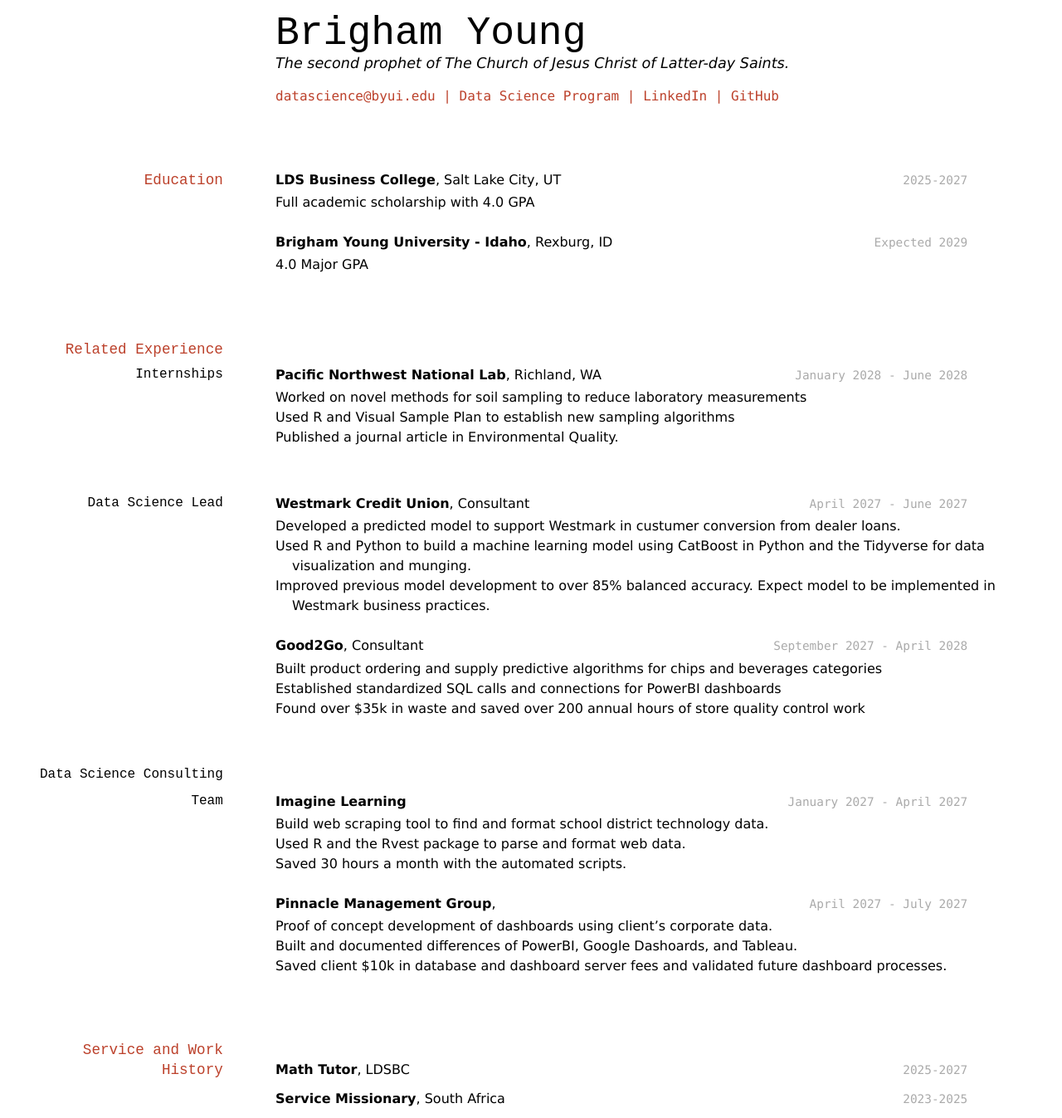
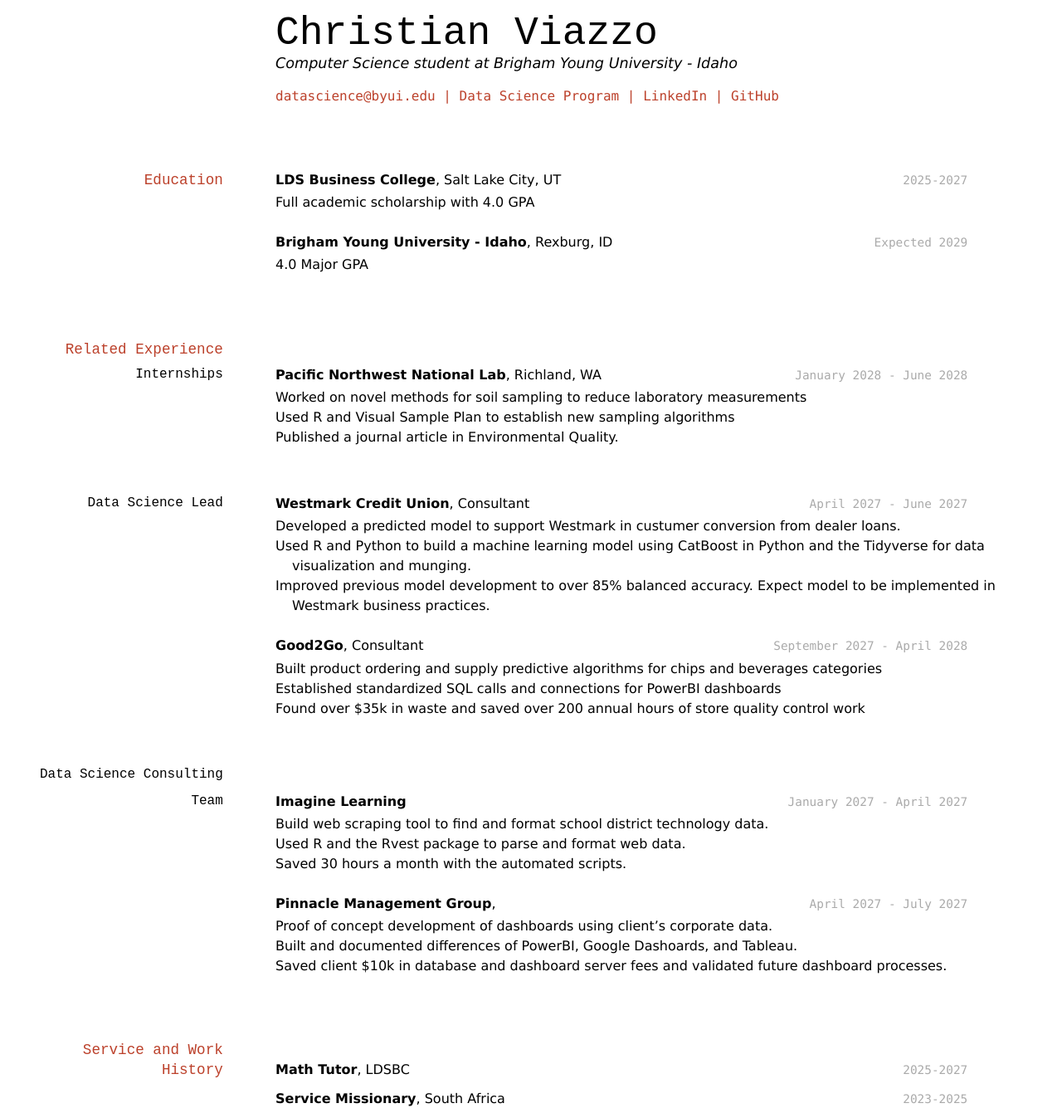
Before and after one commit to byuids-resumes/chvia223_resume, a Jekyll site: the page built from docs/index.md, in a window 1280 px wide. Shown: the whole page at 83% size. Built offline with Jekyll 4.4.1, drawn with Linux system fonts in a browser that asks for light colours.

Commit message:
changed name

```diff
--- a/docs/index.md
+++ b/docs/index.md
@@ -1,9 +1,9 @@
 ---
 layout: cv
-title: Brigham Young's Resume
+title: Christian Viazzo's Resume
 ---
-# Brigham Young
-The second prophet of The Church of Jesus Christ of Latter-day Saints.
+# Christian Viazzo
+Computer Science student at Brigham Young University - Idaho
 
 <div id="webaddress">
 <a href="datascience@byui.edu">datascience@byui.edu</a>
```
